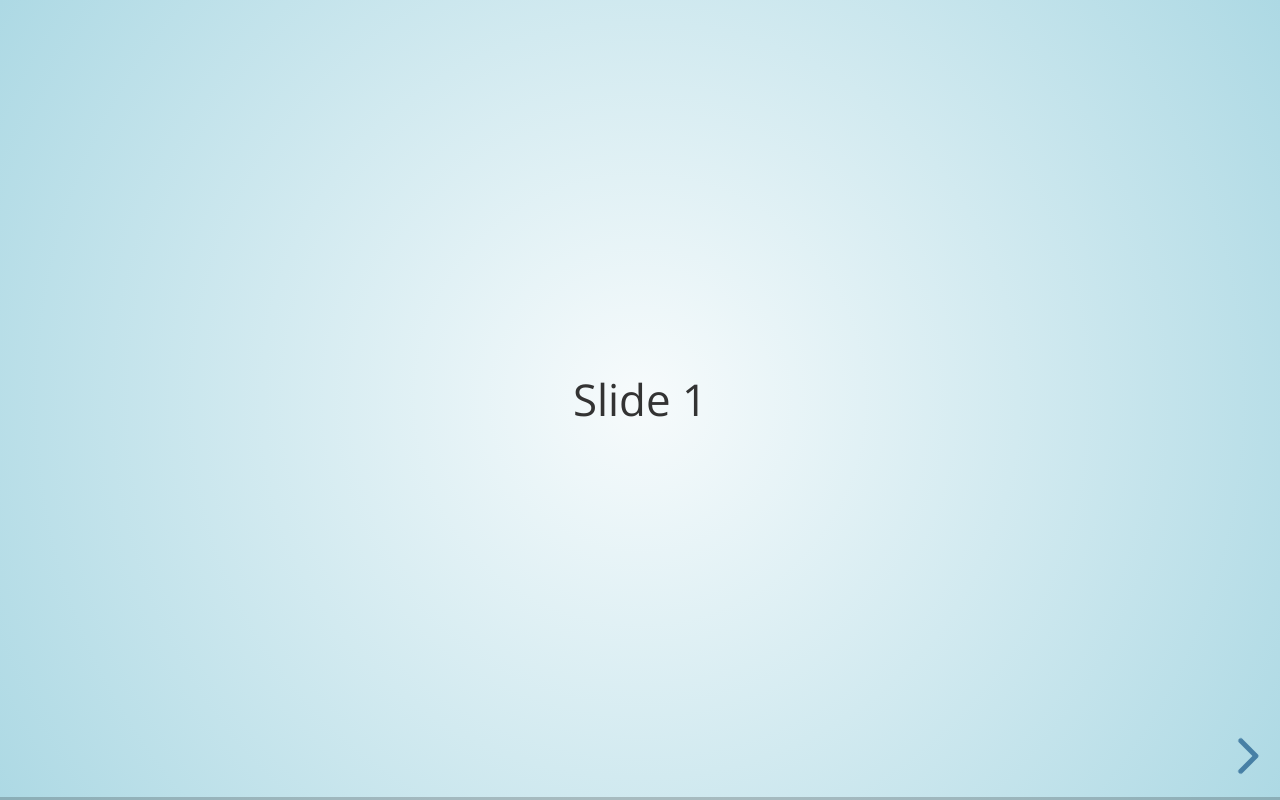
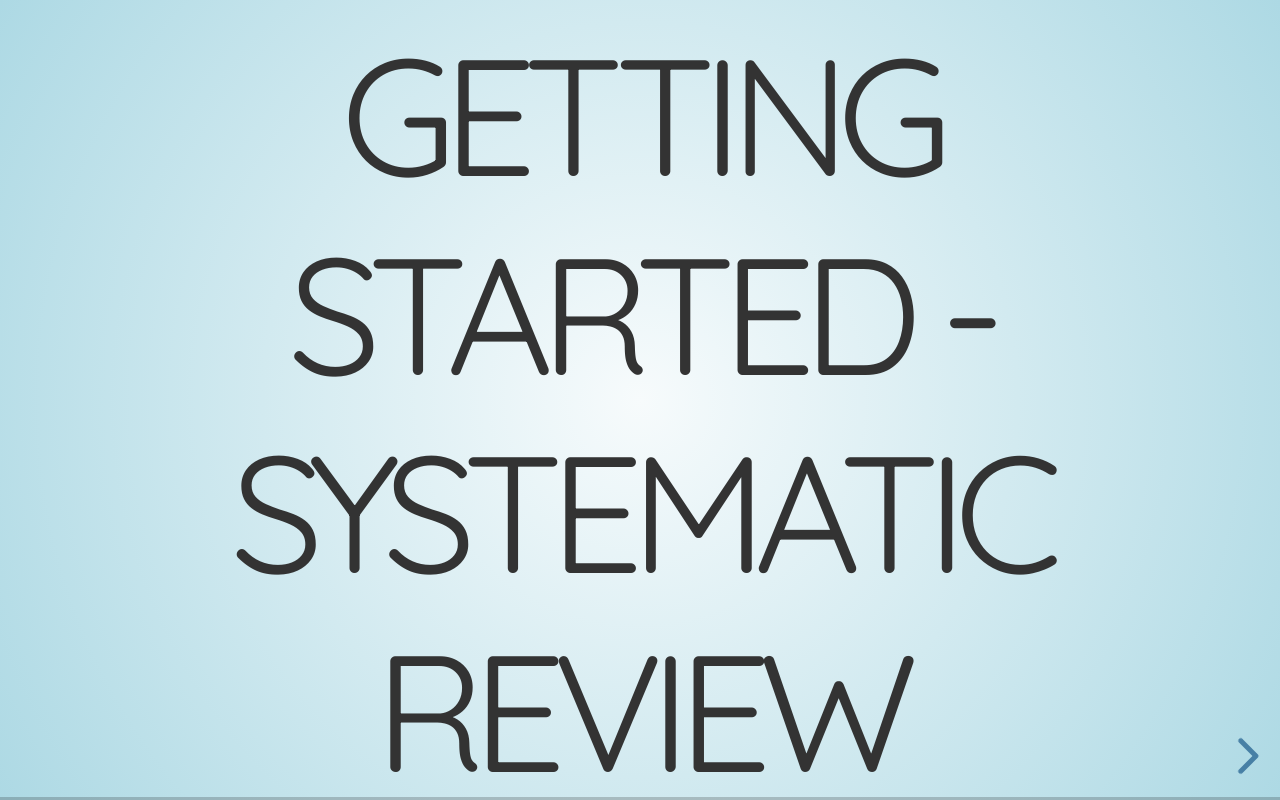
Before and after one commit to butames/dphtraining02, a website: page index.html in a window 1280 px wide. Drawn offline with nearby package versions, Linux system fonts and the light colour scheme.

Commit message:
Update index.html

```diff
--- a/index.html
+++ b/index.html
@@ -16,8 +16,13 @@
 	<body>
 		<div class="reveal">
 			<div class="slides">
-				<section>Slide 1</section>
-				<section>Slide 2</section>
+				<section data-markdown="slides.md"
+					 data-separator="^^\r?\n---\r?\n$"
+					 data-separator-vertical="^\r?\n------\r?\n$"
+					 data-separator-notes="^Note:"
+					 data-charset="iso-8859-15"
+					 data-transition="slide">
+				</section>
 			</div>
 		</div>
 
```
